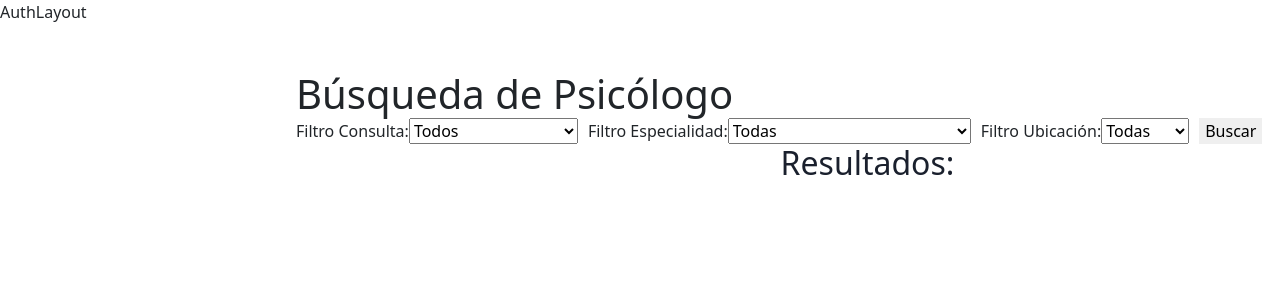
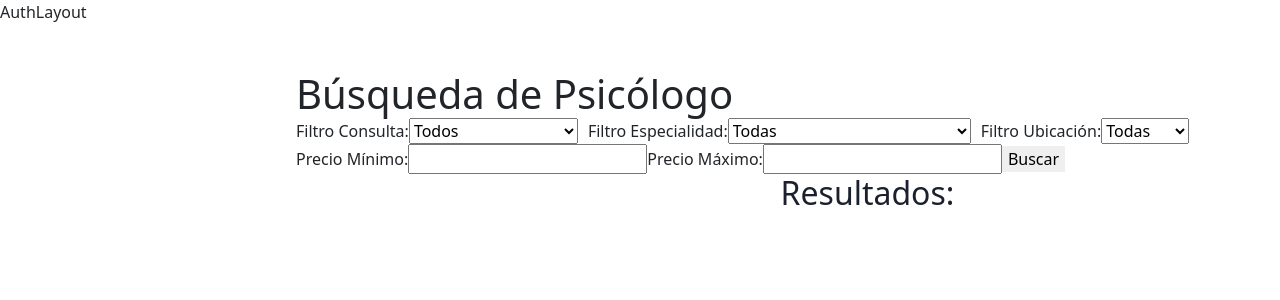
Before and after one commit to WangJian-114/Psy-Line, a React (Vite) app: page /search in a window 1280 px wide. Shown: the top 300 px of the page. Built offline with nearby package versions, Linux system fonts and the light colour scheme.

Commit message:
filtro precios
filtro de precios

```diff
--- a/src/components/Search/data.json
+++ b/src/components/Search/data.json
@@ -1,28 +1,31 @@
 [
     {
-      "nombre": "Juan",
+      "nombre": "Maria",
       "apellido": "Perez",
       "especialidad": "psicoanalisis",
       "consulta": "consultaVirtual",
       "ubicacion": "Palermo",
+      "precio": "2500",
       "descripcion": "Especialista en psicoanálisis virtual",
       "foto": "img/client-img1-1.jpg"
     },
     {
-      "nombre": "María",
+      "nombre": "Juan",
       "apellido": "Lopez",
       "especialidad": "terapiaCognitivaConductual",
       "consulta": "consultaPresencial",
       "ubicacion": "Recoleta",
+      "precio": "3000",
       "descripcion": "Terapeuta cognitivo-conductual en Recoleta",
       "foto": "img/client-img1-2.jpg"
     },
     {
-      "nombre": "Pedro",
+      "nombre": "Analia",
       "apellido": "Gonzalez",
       "especialidad": "terapiaFamiliar",
       "consulta": "ambas",
-      "ubicacion": "Caballito",
+      "ubicacion": "Zona Sur",
+      "precio": "1000",
       "descripcion": "Terapia familiar presencial y virtual",
       "foto": "img/client-img1-3.jpg"
     }
--- a/src/components/Search/index.jsx
+++ b/src/components/Search/index.jsx
@@ -3,6 +3,8 @@ import './styles/search.css';
 import data from './data.json';
 
 const BuscarPersonas = () => {
+  const [filtroPrecioMin, setFiltroPrecioMin] = useState('');
+  const [filtroPrecioMax, setFiltroPrecioMax] = useState('');
   const [filtroConsulta, setFiltroConsulta] = useState('');
   const [filtroEspecialidad, setFiltroEspecialidad] = useState('');
   const [filtroUbicacion, setFiltroUbicacion] = useState('');
@@ -25,7 +27,9 @@ const BuscarPersonas = () => {
       if (
         (filtroConsulta === 'ambas' || persona.consulta === filtroConsulta) &&
         (filtroEspecialidad === '' || persona.especialidad === filtroEspecialidad) &&
-        (filtroUbicacion === '' || persona.ubicacion === filtroUbicacion)
+        (filtroUbicacion === '' || persona.ubicacion === filtroUbicacion) &&
+        (filtroPrecioMin === '' || persona.precio >= filtroPrecioMin) &&
+        (filtroPrecioMax === '' || persona.precio <= filtroPrecioMax)
       ) {
         return true;
       }
@@ -72,8 +76,31 @@ const BuscarPersonas = () => {
               <option value="Palermo">Palermo</option>
               <option value="Recoleta">Recoleta</option>
               <option value="Caballito">Caballito</option>
+              <option value="Zona Norte">Palermo</option>
+              <option value="Zona Oeste">Recoleta</option>
+              <option value="Zona Este">Caballito</option>
+              <option value="Zona Sur">Palermo</option>
             </select>
           </label>
+        </div>
+      </div>
+      <div className='filtro-container'>
+        <div className="filtro-container">
+          <label htmlFor="precioMin">Precio Mínimo:</label>
+          <input
+            type="number"
+            id="precioMin"
+            value={filtroPrecioMin}
+            onChange={(e) => setFiltroPrecioMin(e.target.value)}
+          />
+
+          <label htmlFor="precioMax">Precio Máximo:</label>
+          <input
+            type="number"
+            id="precioMax"
+            value={filtroPrecioMax}
+            onChange={(e) => setFiltroPrecioMax(e.target.value)}
+          />
         </div>
 
         <button onClick={buscarPersonas}>Buscar</button>
@@ -84,6 +111,7 @@ const BuscarPersonas = () => {
           <div key={persona.nombre}>
             <h3>{persona.nombre} {persona.apellido}</h3>
             <p>Especialidad: {persona.especialidad}</p>
+            <p>Precio: {persona.precio}</p>
             <p>Descripción: {persona.descripcion}</p>
             <img src={persona.foto} alt={persona.nombre} className='persona-img' />
           </div>
```
